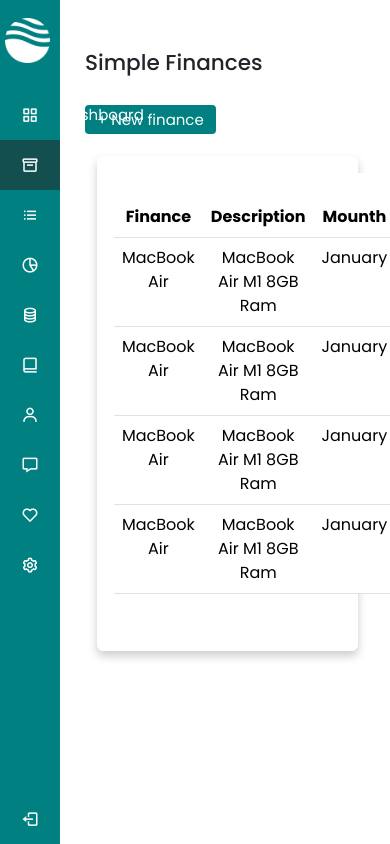
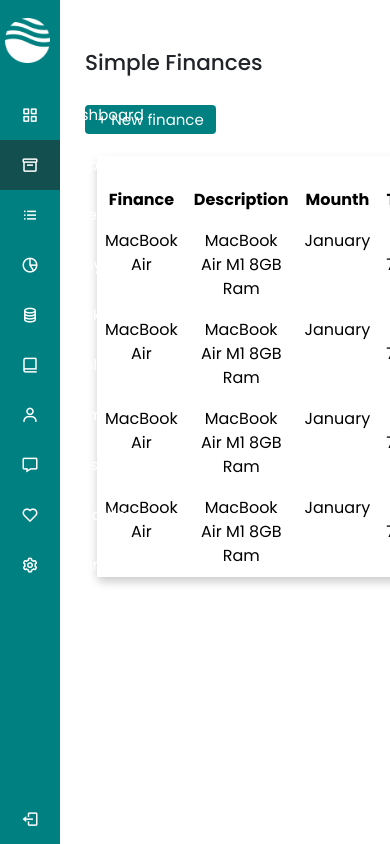
Before and after one commit to MiguelCastro9/Panksys-finance, an Angular app in the folder api-web/: page /simple-finance in a window 390 px wide. Shown: the top 844 px of the page. Built offline with nearby package versions, Linux system fonts and the light colour scheme.

Commit message:
style form for simple finance

```diff
--- a/api-web/src/app/simple-finance/simple-finance.component.css
+++ b/api-web/src/app/simple-finance/simple-finance.component.css
@@ -281,22 +281,9 @@
   }
 
   .section-table-simple-finance {
-    margin-left: 90px;
+    margin-left: 70px;
   }
 
-  .card-graphic {
-    width: 350px;
-  }
-
-  canvas {
-    margin: auto;
-    width: 320px !important;
-    height: 320px !important;
-  }
-
-  .logo-name {
-    display: none;
-  }
 }
 
 @media (max-width: 450px) {
--- a/api-web/src/app/simple-finance/simple-finance.component.html
+++ b/api-web/src/app/simple-finance/simple-finance.component.html
@@ -8,9 +8,7 @@
   <div class="container text-center">
     <div class="row">
       <div class="col">
-        <div class="card card-table-simple-finance">
-          <div class="card-body">
-            <table class="table table-responsive table-hover">
+            <table class="card-table-simple-finance table table-responsive table-hover">
               <thead>
                 <tr>
                   <th scope="col">Finance</th>
@@ -60,8 +58,6 @@
           </div>
         </div>
       </div>
-    </div>
-  </div>
 </section>
   <!-- MODAL -->
   <div class="modal fade" id="modalFormSimpleFinance" data-bs-backdrop="static" tabindex="-1" aria-labelledby="modalFormSimpleFinanceLabel" aria-hidden="true">
```
